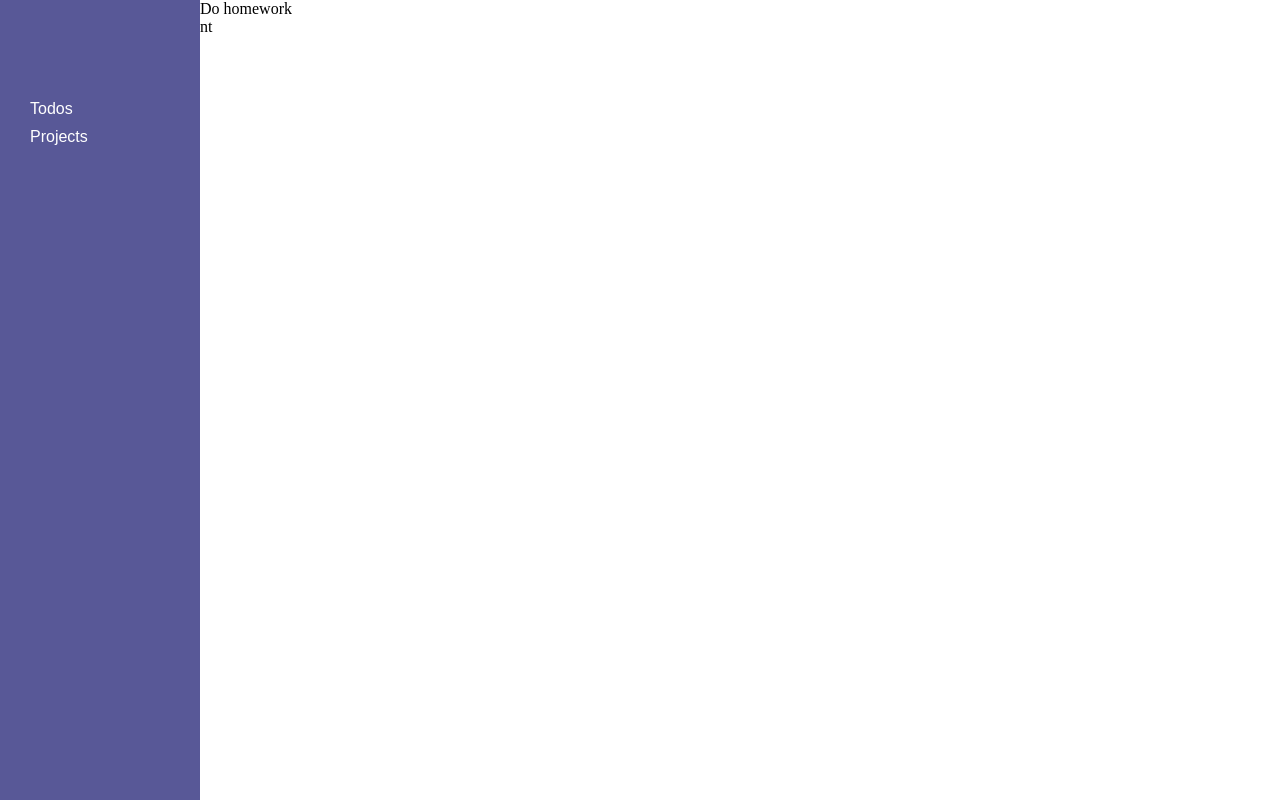
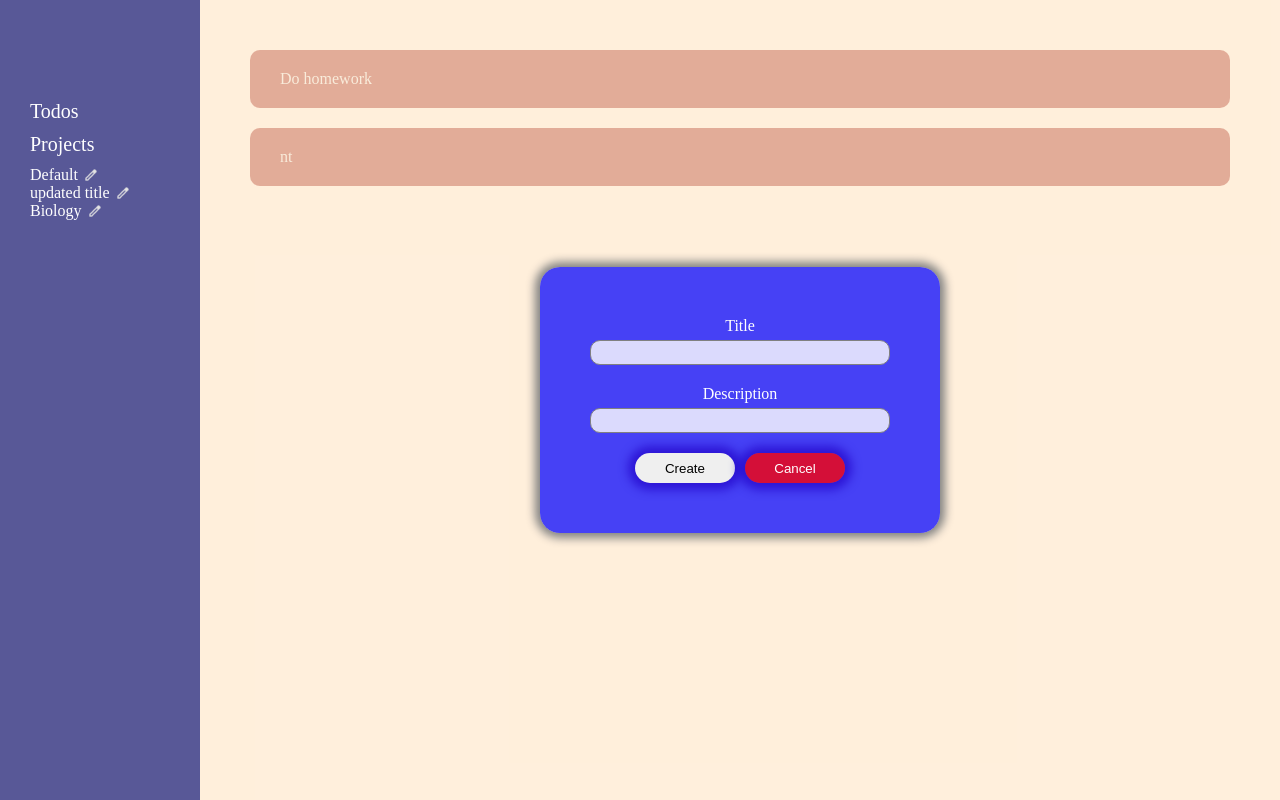
Before and after one commit to g-partha/todo-list, a website built with webpack: page src/template.html in a window 1280 px wide. Built offline with nearby package versions, Linux system fonts and the light colour scheme.

Commit message:
Add projects list to sidebar

```diff
--- a/src/gui.js
+++ b/src/gui.js
@@ -1,6 +1,6 @@
 import { getProjectsList } from "./projects";
 import { createTodo, getTodosList, updateTodo } from "./todos";
-
+import editIcon from "./resources/edit-icon.png";
 const container = document.querySelector("div#container");
 
 const sidebar = document.createElement("div");
@@ -9,14 +9,35 @@ container.appendChild(sidebar);
 const navBar = document.createElement("nav");
 navBar.setAttribute("id", "nav-bar");
 sidebar.appendChild(navBar);
-const todosButton = document.createElement("button");
-todosButton.classList.add("nav-buttons");
+const todosButton = document.createElement("p");
+todosButton.classList.add("nav-headings");
 todosButton.textContent = "Todos";
 navBar.appendChild(todosButton);
-const projectsButton = document.createElement("button");
-projectsButton.classList.add("nav-buttons");
+const projectsButton = document.createElement("p");
+projectsButton.classList.add("nav-headings");
 projectsButton.textContent = "Projects";
 navBar.appendChild(projectsButton);
+const listOfProjects = document.createElement("div");
+listOfProjects.setAttribute("id", "list-of-projects");
+navBar.appendChild(listOfProjects);
+const projectNodesArray = [];
+for(let i = 0; i < getProjectsList().length; i++){
+    const projectID =getProjectsList()[i].id;
+    projectNodesArray[i] = document.createElement("div");
+    projectNodesArray[i].classList.add("projects");
+    projectNodesArray[i].textContent = getProjectsList()[i].title;
+    projectNodesArray[i].addEventListener("click", () => {
+        showTodosList(projectID);
+    });
+    listOfProjects.appendChild(projectNodesArray[i]);
+    const projectEditIcon = document.createElement("img");
+    projectEditIcon.classList.add("project-edit-icon");
+    projectEditIcon.src = editIcon;
+    projectEditIcon.addEventListener("click", () => {
+        openProjectForm("update", getProjectsList()[i].id);
+    });
+    projectNodesArray[i].appendChild(projectEditIcon);
+}
 
 const content = document.createElement("div");
 content.setAttribute("id", "content");
@@ -199,11 +220,84 @@ function openTodoForm(action, todoUniqueId){ //todoUniqueId is only required for
         content.removeChild(document.querySelector("#todo-form-container"));
     });
     buttonsContainer.appendChild(cancelButton);
-
-
 }
 
-function showTodosList(){
+function openProjectForm(action, projectUniqueId){ //projectUniqueId is only required for action === "update"
+    if(document.querySelector("#project-form-container")){
+        content.removeChild(document.querySelector("#project-form-container"));
+    }
+    const projectFormContainer = document.createElement("div");
+    projectFormContainer.classList.add("form-containers");
+    projectFormContainer.setAttribute("id", "project-form-container");
+    content.appendChild(projectFormContainer);
+
+    const projectForm = document.createElement("form");
+    projectForm.classList.add("forms");
+    projectFormContainer.appendChild(projectForm);
+
+    const titleContainer = document.createElement("div");
+    titleContainer.classList.add("text-input-containers");
+    projectForm.appendChild(titleContainer);
+    const titleInputLabel = document.createElement("label");
+    titleInputLabel.classList.add("text-input-labels");
+    titleInputLabel.setAttribute("for", "title-input");
+    titleInputLabel.textContent = "Title";
+    titleContainer.appendChild(titleInputLabel);
+    const titleInput = document.createElement("input");
+    titleInput.setAttribute("type", "text");
+    titleInput.setAttribute("name", "title");
+    titleInput.setAttribute("id", "title-input");
+    titleInput.classList.add("text-inputs");
+    titleContainer.appendChild(titleInput);
+
+    const descriptionContainer = document.createElement("div");
+    descriptionContainer.classList.add("text-input-containers");
+    projectForm.appendChild(descriptionContainer);
+    const descriptionInputLabel = document.createElement("label");
+    descriptionInputLabel.classList.add("text-input-labels");
+    descriptionInputLabel.setAttribute("for", "description-input");
+    descriptionInputLabel.textContent = "Description";
+    descriptionContainer.appendChild(descriptionInputLabel);
+    const descriptionInput = document.createElement("input");
+    descriptionInput.setAttribute("type", "text");
+    descriptionInput.setAttribute("name", "description");
+    descriptionInput.setAttribute("id", "description-input");
+    descriptionInput.classList.add("text-inputs");
+    descriptionContainer.appendChild(descriptionInput);
+
+    const buttonsContainer = document.createElement("div");
+    buttonsContainer.classList.add("buttons-container");
+    projectForm.appendChild(buttonsContainer);
+    const submitButton = document.createElement("button");
+    submitButton.classList.add("submit-button");
+    if(action === "create"){
+        submitButton.textContent = "Create";
+        submitButton.addEventListener("click", (event) => {
+            event.preventDefault();
+            createProject(titleInput.value, descriptionInput.value);
+            content.removeChild(document.querySelector("#project-form-container"));
+        });
+    } else if(action === "update"){
+        submitButton.textContent = "Update";
+        submitButton.addEventListener("click", (event) => {
+            event.preventDefault();
+            updateProject(projectUniqueId, titleInput.value, descriptionInput.value,);
+            content.removeChild(document.querySelector("#project-form-container"));
+        });
+    }
+    buttonsContainer.appendChild(submitButton);
+    const cancelButton = document.createElement("button");
+    cancelButton.classList.add("cancel-button");
+    cancelButton.textContent = "Cancel";
+    cancelButton.addEventListener("click", (event) => {
+        event.preventDefault();
+        content.removeChild(document.querySelector("#project-form-container"));
+    });
+    buttonsContainer.appendChild(cancelButton);
+}
+
+export function showTodosList(){
+    content.textContent = "";
     const todosListContainer = document.createElement("div");
     todosListContainer.classList.add("lists-view-containers");
     content.appendChild(todosListContainer);
@@ -246,5 +340,6 @@ function showTodosList(){
 
     }
 }
+showTodosList();
 
-showTodosList();
+openProjectForm("create");
--- a/src/index.js
+++ b/src/index.js
@@ -1,7 +1,7 @@
 import {createTodo, getTodo, getTodosByProject, deleteTodo, getTodosList, updateTodo, recoverTodosFromLocalStorage,} from "./todos";
 import {createProject, getProject, deleteProject, getProjectsList, updateProject, recoverProjectsFromLocalStorage,} from "./projects";
 import "./tests";
-import "./gui";
+import {showTodosList} from "./gui";
 import "./style.css"
 
 recoverTodosFromLocalStorage();
--- a/src/style.css
+++ b/src/style.css
@@ -24,13 +24,28 @@ div#sidebar{
     gap: 10px;
 
 }
-.nav-buttons{
+.nav-headings{
     background: none;
     border: none;
     color: white;
-    font-size: 16px;
+    font-size: 20px;
     text-align: left;
 }
+
+.list-of-projects{
+    display: flex;
+    gap: 10px;
+}
+.projects{
+    color: white;
+    display: flex;
+    align-items: center;
+    gap: 5px;
+}
+.project-edit-icon{
+    width: 16px;
+}
+
 #content{
     grid-column: 2 / 3;
     display: grid;
@@ -106,15 +121,22 @@ div#sidebar{
 }
 
 .lists-view-containers{
-
+    grid-column: 1/ 2;
+    grid-row: 1 / 2;
+    display: grid;
 }
 
 .lists-view{
-
+    padding: 50px 50px;
+    display: flex;
+    flex-direction: column;
+    gap: 20px;
 }
 .todos{
-
+    background-color: rgba(165, 42, 42, 0.789);
+    padding: 20px 30px;
+    border-radius: 10px;
 }
 .todos-title{
-
+    color:aliceblue;
 }
```
Also changed, not shown: src/resources/edit-icon.png (added), 1 other file.
